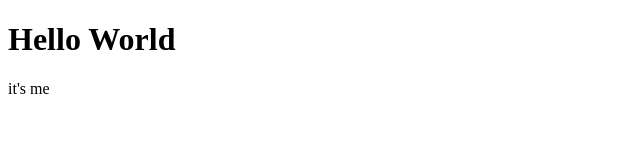
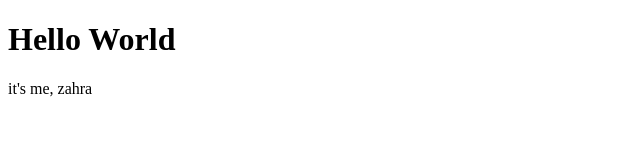
Before and after one commit to zahra-jalilvand/myfirst, a plain HTML site: page about.html in a window 1280 px wide. Shown: the full height of the page, 0-640 px from the left. Drawn offline with Linux system fonts and the light colour scheme.

Commit message:
add zahra to it's me,

```diff
--- a/about.html
+++ b/about.html
@@ -7,6 +7,6 @@
 </head>
 <body>
   <h1>Hello World</h1>
-  it's me
+  it's me, zahra
 </body>
 </html>
```
